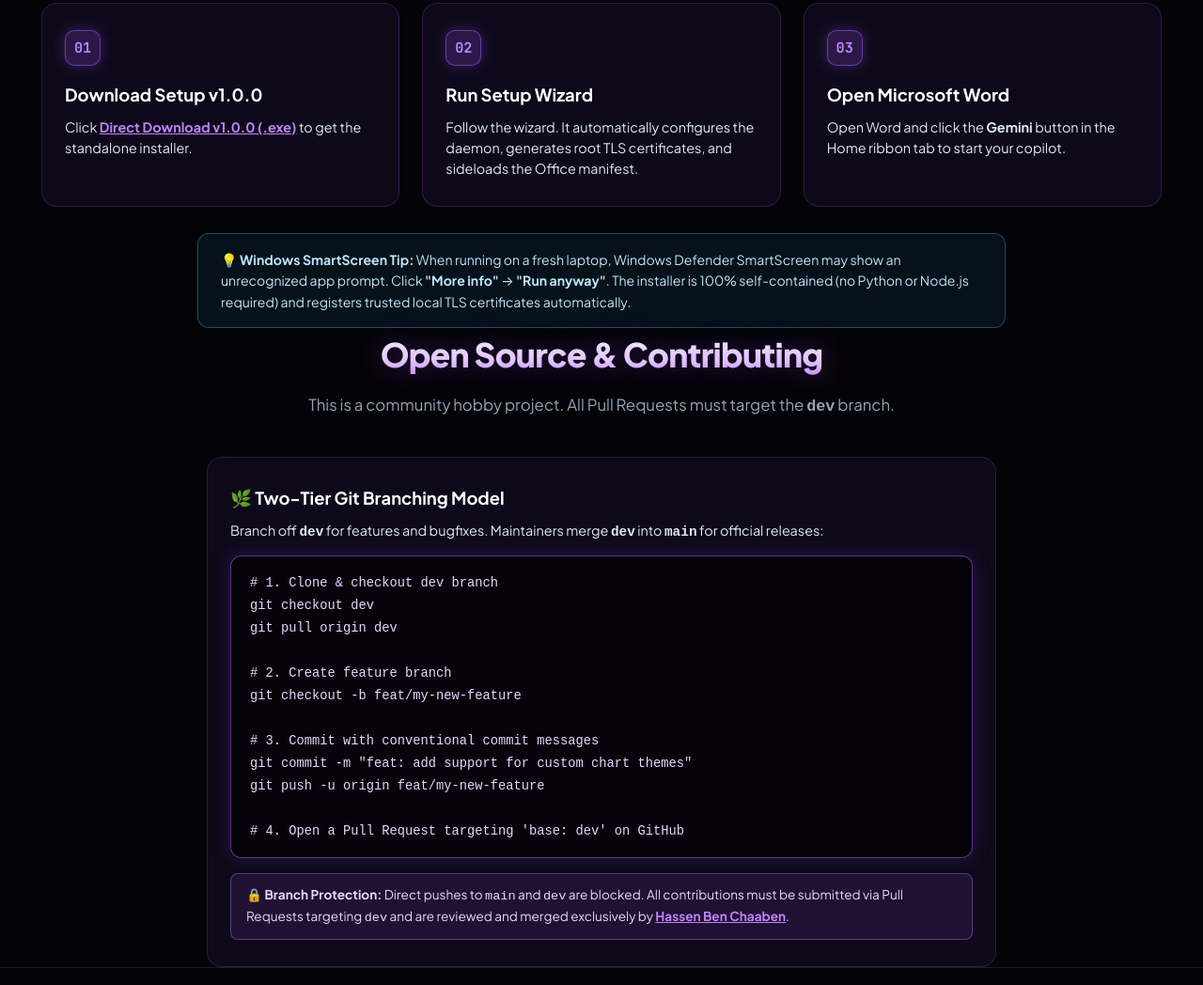
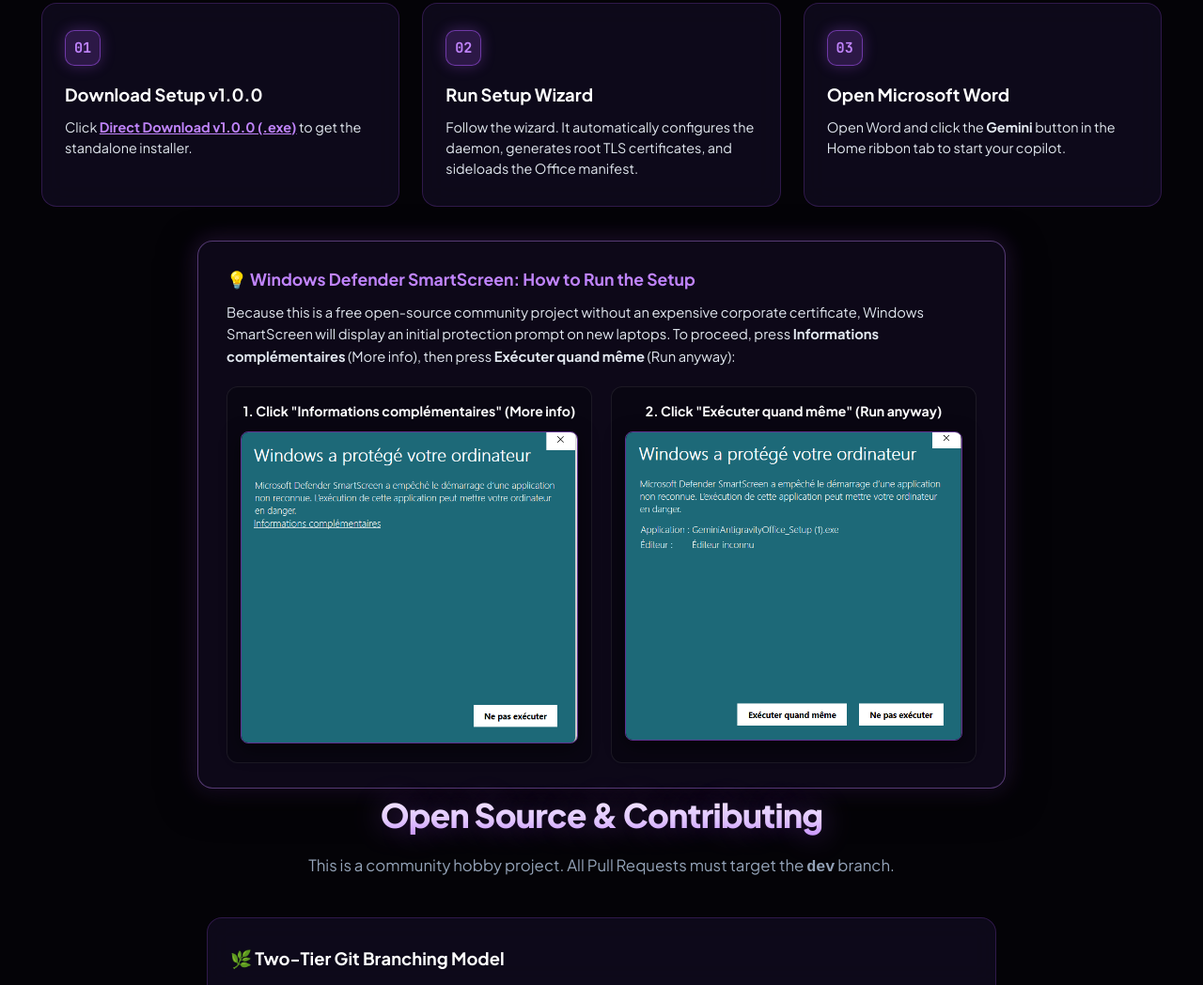
Before and after one commit to HassenChaaben/Micosoft_office_google_antigravity_plugin, a plain HTML site: page docs/index.html in a window 1280 px wide. Shown: the part 3875-4923 px from the top of the page at 94% size. Drawn offline with Linux system fonts and the light colour scheme.

Commit message:
docs(readme): aggiungi schermate e guida per windows defender smartscreen con passaggi esegui comunque

```diff
--- a/docs/index.html
+++ b/docs/index.html
@@ -1225,8 +1225,24 @@
         </div>
       </div>
 
-      <div style="max-width: 860px; margin: 28px auto 0; padding: 16px 24px; border-radius: 12px; background: rgba(56, 189, 248, 0.08); border: 1px solid rgba(56, 189, 248, 0.35); font-size: 0.88rem; color: #BAE6FD; line-height: 1.6; text-align: left; box-shadow: 0 4px 20px rgba(0,0,0,0.4);">
-        💡 <strong>Windows SmartScreen Tip:</strong> When running on a fresh laptop, Windows Defender SmartScreen may show an unrecognized app prompt. Click <strong>"More info"</strong> &rarr; <strong>"Run anyway"</strong>. The installer is 100% self-contained (no Python or Node.js required) and registers trusted local TLS certificates automatically.
+      <!-- Visual SmartScreen Walkthrough Card -->
+      <div style="max-width: 860px; margin: 36px auto 0; padding: 26px 30px; border-radius: 16px; background: rgba(14, 9, 26, 0.95); border: 1px solid rgba(192, 132, 252, 0.4); box-shadow: 0 10px 40px rgba(0,0,0,0.6), 0 0 25px rgba(168, 85, 247, 0.25); text-align: left;">
+        <h4 style="color: var(--purple-neon); margin-bottom: 10px; font-size: 1.1rem; display: flex; align-items: center; gap: 8px;">
+          💡 Windows Defender SmartScreen: How to Run the Setup
+        </h4>
+        <p style="color: var(--text-secondary); font-size: 0.92rem; margin-bottom: 20px; line-height: 1.6;">
+          Because this is a free open-source community project without an expensive corporate certificate, Windows SmartScreen will display an initial protection prompt on new laptops. To proceed, press <strong>Informations complémentaires</strong> (More info), then press <strong>Exécuter quand même</strong> (Run anyway):
+        </p>
+        <div style="display: grid; grid-template-columns: repeat(auto-fit, minmax(280px, 1fr)); gap: 20px;">
+          <div style="text-align: center; background: rgba(8, 5, 16, 0.6); padding: 14px; border-radius: 12px; border: 1px solid rgba(255, 255, 255, 0.08);">
+            <p style="font-weight: 700; color: #FFFFFF; margin-bottom: 10px; font-size: 0.88rem;">1. Click "Informations complémentaires" (More info)</p>
+            <img src="images/smartscreen_step1_more_info.png" alt="SmartScreen Step 1" style="width: 100%; border-radius: 8px; border: 1px solid var(--border-glow); box-shadow: 0 6px 20px rgba(0,0,0,0.5);">
+          </div>
+          <div style="text-align: center; background: rgba(8, 5, 16, 0.6); padding: 14px; border-radius: 12px; border: 1px solid rgba(255, 255, 255, 0.08);">
+            <p style="font-weight: 700; color: #FFFFFF; margin-bottom: 10px; font-size: 0.88rem;">2. Click "Exécuter quand même" (Run anyway)</p>
+            <img src="images/smartscreen_step2_run_anyway.png" alt="SmartScreen Step 2" style="width: 100%; border-radius: 8px; border: 1px solid var(--border-glow); box-shadow: 0 6px 20px rgba(0,0,0,0.5);">
+          </div>
+        </div>
       </div>
     </section>
 
```
Also changed, not shown: docs/images/smartscreen_step1_more_info.png (added), docs/images/smartscreen_step2_run_anyway.png (added), 1 other file.
